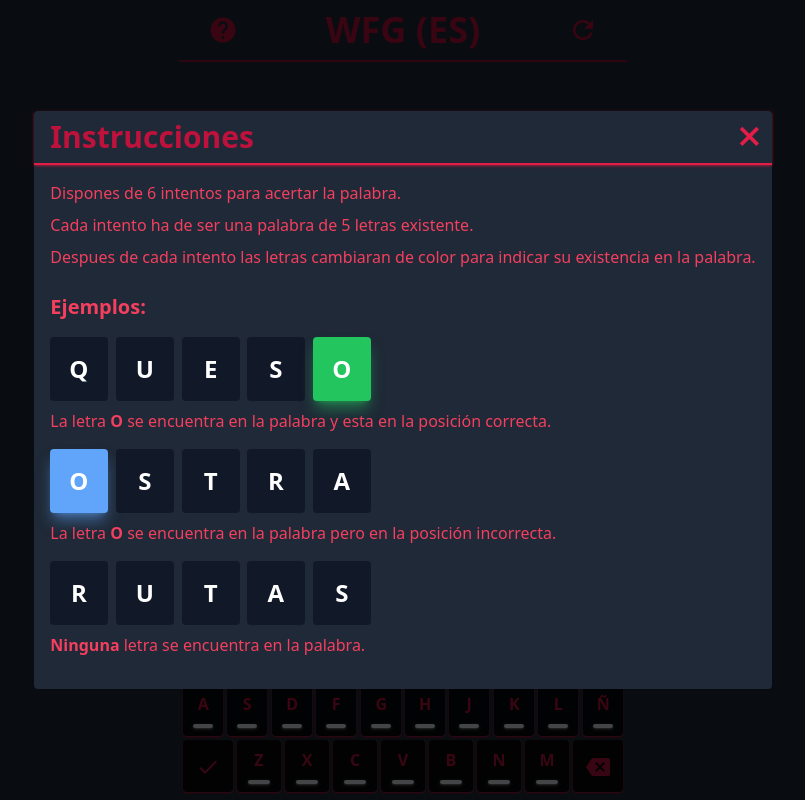
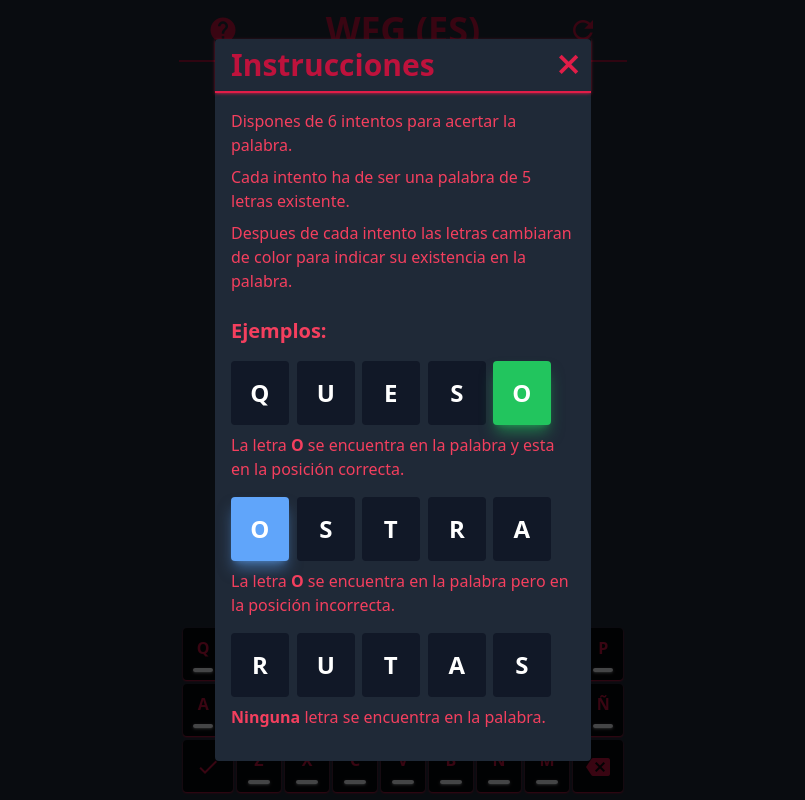
Before and after one commit to FranciscoGaBe/wfg, a Vue app: page / in a window 1280 px wide. Both pictures are taken after a click on the button "help". Shown: the whole page, without its empty margins (237-1042 px from the left). Built offline with nearby package versions, Linux system fonts and the light colour scheme.

Commit message:
Style: fixed styling on small devices

```diff
--- a/src/components/Modal.vue
+++ b/src/components/Modal.vue
@@ -20,20 +20,22 @@ const close = () => { emits('update:show', false) }
     <div
       v-show="show"
       ref="modalRef"
-      class="modal fixed -inset-8 flex items-center justify-center z-50 bg-black bg-opacity-70 p-1"
+      class="modal fixed -inset-8 flex items-center justify-center z-50 bg-black bg-opacity-70"
       @click.self="close"
     >
-      <div ref="bodyRef" class="bg-gray-800 max-w-full min-w-96 max-h-full rounded shadow">
+      <div class="p-1 max-w-[100vw] w-96 max-h-screen h-full md:h-auto">
+        <div ref="bodyRef" class="bg-gray-800 w-full h-full rounded shadow flex flex-col">
           <div
-          class="flex items-center justify-between pl-4 py-2 pr-2 border-b-2 border-rose-600 shadow shadow-rose-600/50"
+            class="flex-shrink flex items-center justify-between pl-4 py-2 pr-2 border-b-2 border-rose-600 shadow shadow-rose-600/50"
           >
             <div class="modal-title font-bold text-3xl text-rose-700">{{ title }}</div>
             <button class="modal-close flex items-center justify-center" @click="close">
               <i class="material-icons !text-3xl text-rose-600 !font-bold">close</i>
             </button>
           </div>
-        <div class="modal-content p-4 text-rose-500 font-medium">
+          <div class="modal-content flex-grow p-4 text-rose-500 font-medium overflow-auto">
             <slot></slot>
+          </div>
         </div>
       </div>
     </div>
```
Also changed, not shown: 5 other files (tests, documents, lock files or other folders). Lines whose indentation alone changed are shown as unchanged.
